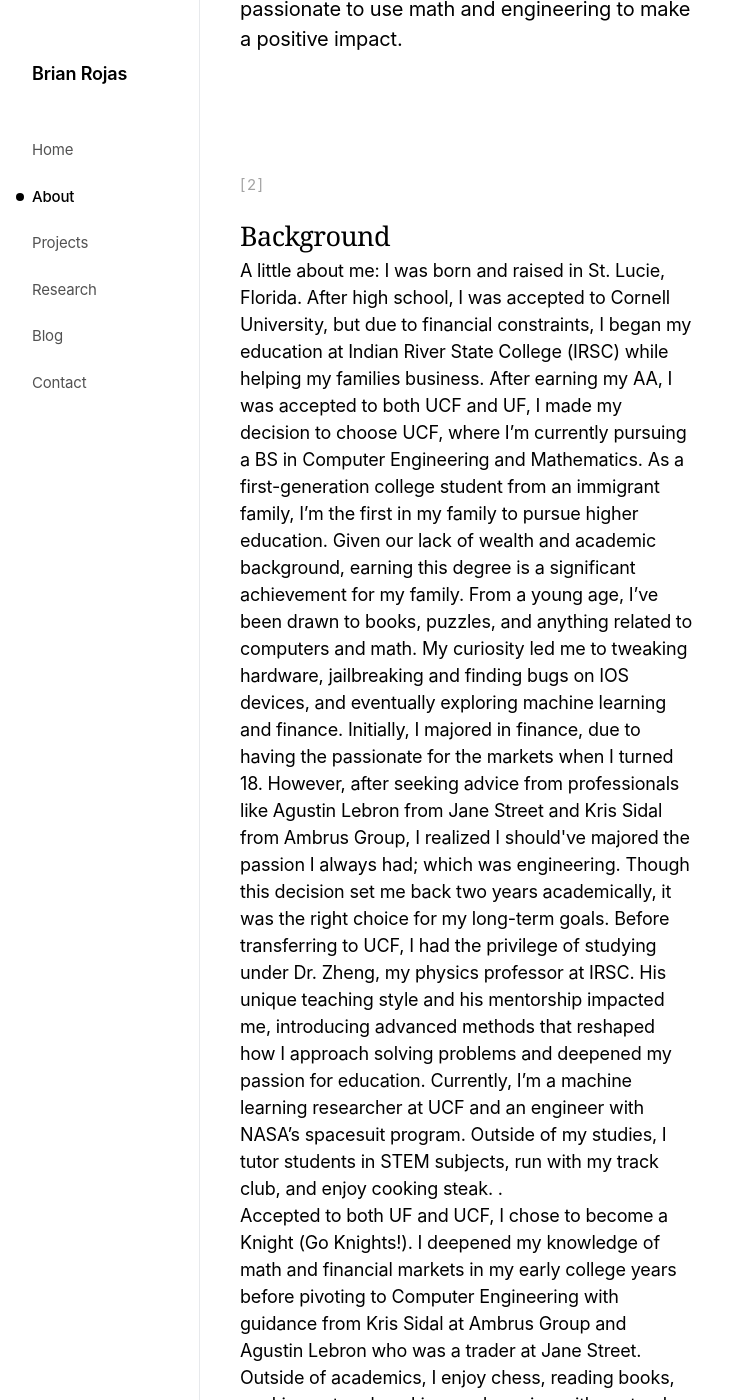
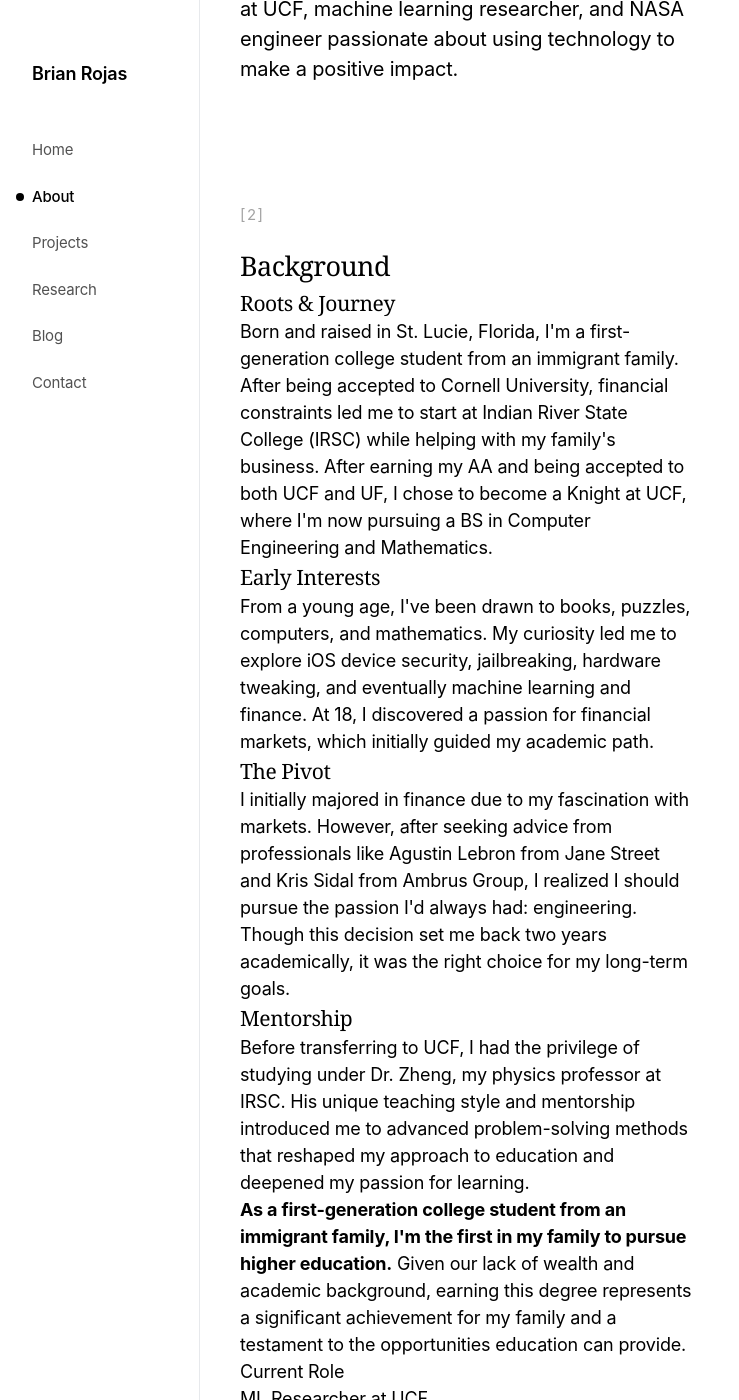
Before and after one commit to brianrojrc/brianrojrc.github.io, a Jekyll site: the page built from about.md, in a window 1280 px wide and 1400 px high, scrolled down 224 px. Shown: the whole window, without its empty margins (0-739 px from the left). Built offline with Jekyll 4.4.1, drawn with Linux system fonts in a browser that asks for light colours; some web fonts are replaced; some of the changed text lies outside the part shown.

Commit message:
Update about.md

```diff
--- a/about.md
+++ b/about.md
@@ -2,55 +2,101 @@
 layout: default
 title: About
 ---
-
 <header class="page-header">
     <span class="page-marker">[1]</span>
     <h1>About Me</h1>
-    <p class="intro">College student, engineer, and volunteer passionate to use math and engineering to make a positive impact.</p>
+    <p class="intro">Computer Engineering and Mathematics student at UCF, machine learning researcher, and NASA engineer passionate about using technology to make a positive impact.</p>
 </header>
 
 <section class="about-content">
     <span class="section-marker">[2]</span>
     <h2>Background</h2>
-    <p>A little about me: I was born and raised in St. Lucie, Florida. After high school, I was accepted to Cornell University, but due to financial constraints, I began my education at Indian River State College (IRSC) while helping my families business. After earning my AA, I was accepted to both UCF and UF, I made my decision to choose UCF, where I’m currently pursuing a BS in Computer Engineering and Mathematics.
-As a first-generation college student from an immigrant family, I’m the first in my family to pursue higher education. Given our lack of wealth and academic background, earning this degree is a significant achievement for my family.
 
-From a young age, I’ve been drawn to books, puzzles, and anything related to computers and math. My curiosity led me to tweaking hardware, jailbreaking and finding bugs on IOS devices, and eventually exploring machine learning and finance. Initially, I majored in finance, due to having the passionate for the markets when I turned 18. However, after seeking advice from professionals like Agustin Lebron from Jane Street and Kris Sidal from Ambrus Group, I realized I should've majored the passion I always had; which was engineering. Though this decision set me back two years academically, it was the right choice for my long-term goals.
+    <div class="story-grid">
+        <div class="story-section">
+            <h3>Roots & Journey</h3>
+            <p>Born and raised in St. Lucie, Florida, I'm a first-generation college student from an immigrant family. After being accepted to Cornell University, financial constraints led me to start at Indian River State College (IRSC) while helping with my family's business. After earning my AA and being accepted to both UCF and UF, I chose to become a Knight at UCF, where I'm now pursuing a BS in Computer Engineering and Mathematics.</p>
+        </div>
 
-Before transferring to UCF, I had the privilege of studying under Dr. Zheng, my physics professor at IRSC. His unique teaching style and his mentorship impacted me, introducing advanced methods that reshaped how I approach solving problems and deepened my passion for education.
-Currently, I’m a machine learning researcher at UCF and an engineer with NASA’s spacesuit program. Outside of my studies, I tutor students in STEM subjects, run with my track club, and enjoy cooking steak.
-.</p>
+        <div class="story-section">
+            <h3>Early Interests</h3>
+            <p>From a young age, I've been drawn to books, puzzles, computers, and mathematics. My curiosity led me to explore iOS device security, jailbreaking, hardware tweaking, and eventually machine learning and finance. At 18, I discovered a passion for financial markets, which initially guided my academic path.</p>
+        </div>
 
-    <p>Accepted to both UF and UCF, I chose to become a Knight (Go Knights!). I deepened my knowledge of math and financial markets in my early college years before pivoting to Computer Engineering with guidance from Kris Sidal at Ambrus Group and Agustin Lebron who was a trader at Jane Street.</p>
+        <div class="story-section">
+            <h3>The Pivot</h3>
+            <p>I initially majored in finance due to my fascination with markets. However, after seeking advice from professionals like Agustin Lebron from Jane Street and Kris Sidal from Ambrus Group, I realized I should pursue the passion I'd always had: engineering. Though this decision set me back two years academically, it was the right choice for my long-term goals.</p>
+        </div>
 
-    <p>Outside of academics, I enjoy chess, reading books, working out and cooking, and running with my track club.</p>
+        <div class="story-section">
+            <h3>Mentorship</h3>
+            <p>Before transferring to UCF, I had the privilege of studying under Dr. Zheng, my physics professor at IRSC. His unique teaching style and mentorship introduced me to advanced problem-solving methods that reshaped my approach to education and deepened my passion for learning.</p>
+        </div>
+    </div>
+
+    <div class="highlight-box">
+        <p><strong>As a first-generation college student from an immigrant family, I'm the first in my family to pursue higher education.</strong> Given our lack of wealth and academic background, earning this degree represents a significant achievement for my family and a testament to the opportunities education can provide.</p>
+    </div>
+
+    <div class="stats-grid">
+        <div class="stat-item">
+            <div class="stat-label">Current Role</div>
+            <div class="stat-value">ML Researcher at UCF</div>
+        </div>
+        <div class="stat-item">
+            <div class="stat-label">Engineering</div>
+            <div class="stat-value">NASA Spacesuit Program</div>
+        </div>
+        <div class="stat-item">
+            <div class="stat-label">Education</div>
+            <div class="stat-value">BS in CE & Math</div>
+        </div>
+        <div class="stat-item">
+            <div class="stat-label">Future Plans</div>
+            <div class="stat-value">MS at Stanford</div>
+        </div>
+    </div>
+
+    <div class="current-activities">
+        <h3>What I'm Up To</h3>
+        <ul class="activities-list">
+            <li>Machine learning research at UCF</li>
+            <li>Engineering for NASA's spacesuit program</li>
+            <li>Tutoring STEM students</li>
+            <li>Running with my track club</li>
+            <li>Playing chess</li>
+            <li>Reading and cooking</li>
+        </ul>
+    </div>
 </section>
 
 <section class="journey-section">
     <span class="section-marker">[3]</span>
-    <h2>My JourneyTimeline</h2>
+    <h2>My Journey</h2>
 
-    <div class="timeline-item">
-        <div class="timeline-year">Teens</div>
-        <h3>Early Start</h3>
-        <p>Began iOS development, diving deep into IOS device security.</p>
-    </div>
+    <div class="timeline-container">
+        <div class="timeline-item">
+            <div class="timeline-year">Early Teens</div>
+            <h3>First Steps</h3>
+            <p>Began exploring iOS development and diving deep into device security, jailbreaking, and finding vulnerabilities in iOS systems.</p>
+        </div>
 
-    <div class="timeline-item">
-        <div class="timeline-year">Late Teens</div>
-        <h3>Pivot</h3>
-        <p>Transitioned to learn financial markets and the derivatives market. I successfully managed my previous college’s portfolio using statistical arbitrage and volatility modeling, Started tutoring for STEM students</p>
-    </div>
+        <div class="timeline-item">
+            <div class="timeline-year">Late Teens</div>
+            <h3>Financial Markets</h3>
+            <p>Transitioned to learning financial markets and derivatives. Successfully managed my college's portfolio using statistical arbitrage and volatility modeling. Started tutoring STEM students.</p>
+        </div>
 
-    <div class="timeline-item">
-        <div class="timeline-year">College</div>
-        <h3>College</h3>
-        <p>Started college with a major in Finance, I transitioned to Engineering in end of my sophomore year to pursue a more mathematically rigorous curriculum.</p>
-    </div>
+        <div class="timeline-item">
+            <div class="timeline-year">Early College</div>
+            <h3>The Shift</h3>
+            <p>Started college majoring in Finance at IRSC. After guidance from industry professionals, transitioned to Computer Engineering at the end of my sophomore year to pursue a more mathematically rigorous path aligned with my true passion.</p>
+        </div>
 
-    <div class="timeline-item">
-        <div class="timeline-year">Present</div>
-        <h3>Current Focus</h3>
-        <p>Pursuing a BS in Computer Engineering and Mathematics at UCF with a speciality in machine learning. I have plans to persue a MS in Electrical Engineering at Stanford University.</p>
+        <div class="timeline-item">
+            <div class="timeline-year">Present</div>
+            <h3>Current Focus</h3>
+            <p>Pursuing a BS in Computer Engineering and Mathematics at UCF with a specialty in machine learning. Working as an ML researcher and NASA engineer. Planning to pursue an MS in Electrical Engineering at Stanford University.</p>
+        </div>
     </div>
 </section>
```
